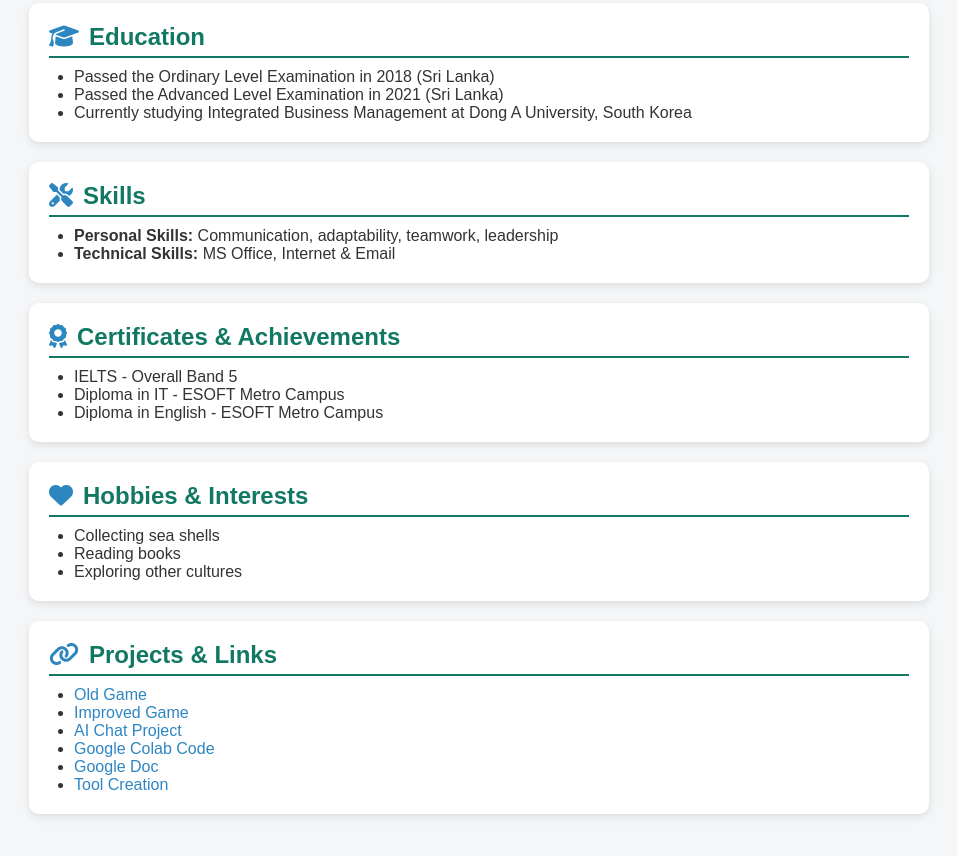
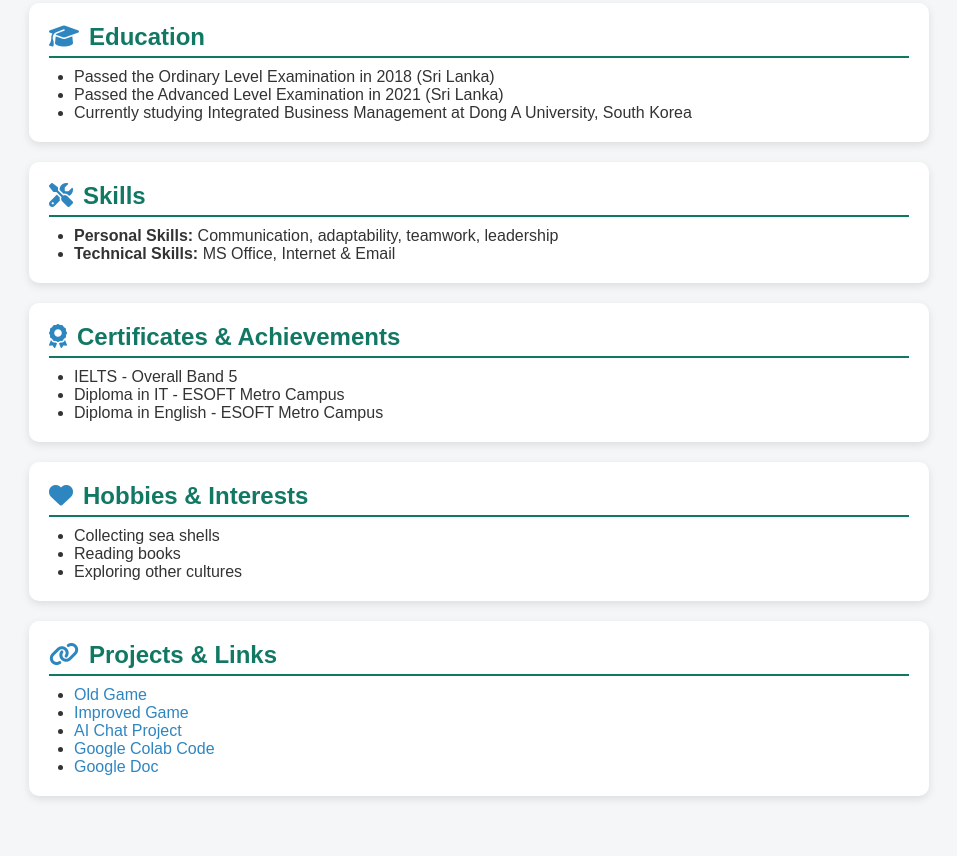
Before and after one commit to Thavi8/Student-Portfolio, a plain HTML site: page index.html in a window 1280 px wide. Shown: the part 376-1232 px from the top of the page, without its empty margins (161-1118 px from the left). Drawn offline with Linux system fonts and the light colour scheme.

Commit message:
Update index.html

```diff
--- a/index.html
+++ b/index.html
@@ -131,9 +131,6 @@
         <li><a href="https://gemini.google.com/share/aaa6202efc37" target="_blank">AI Chat Project</a></li>
         <li><a href="https://colab.research.google.com/drive/1PKi-JLaKXKUMZfeD5j5_fHSHruCGz4Wg?usp=sharing" target="_blank">Google Colab Code</a></li>
         <li><a href="https://docs.google.com/document/d/1D1hZPLQ-JFTYE-1yd4xptSOCUEjav1bDxLEjtV1lTF0/edit?usp=sharing" target="_blank">Google Doc</a></li>
-
-        <!-- ✅ NEW LINK ADDED -->
-        <li><a href="file:///C:/Users/Thavinsa%20Rathnayake/Desktop/toolcreation.html" target="_blank">Tool Creation</a></li>
       </ul>
     </section>
 
```
